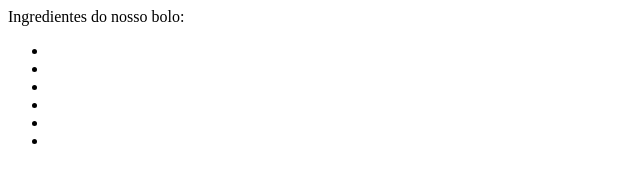
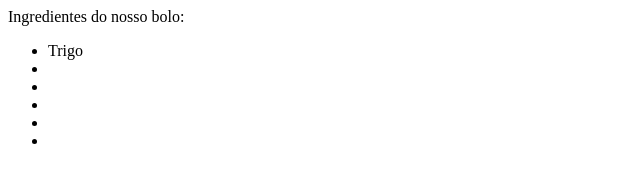
Before and after one commit to Devsgeeknerd/cla-exe-1-hor-pra-2-log-ori-obj-com-bas, a plain HTML site: page index.html in a window 1280 px wide. Shown: the full height of the page, 0-640 px from the left. Drawn offline with Linux system fonts and the light colour scheme.

Commit message:
Adicionando o trigo

```diff
--- a/index.html
+++ b/index.html
@@ -6,7 +6,7 @@
     <body>
         Ingredientes do nosso bolo:
         <ul>
-            <li></li>
+            <li>Trigo</li>
             <li></li>
             <li></li>
             <li></li>
```
